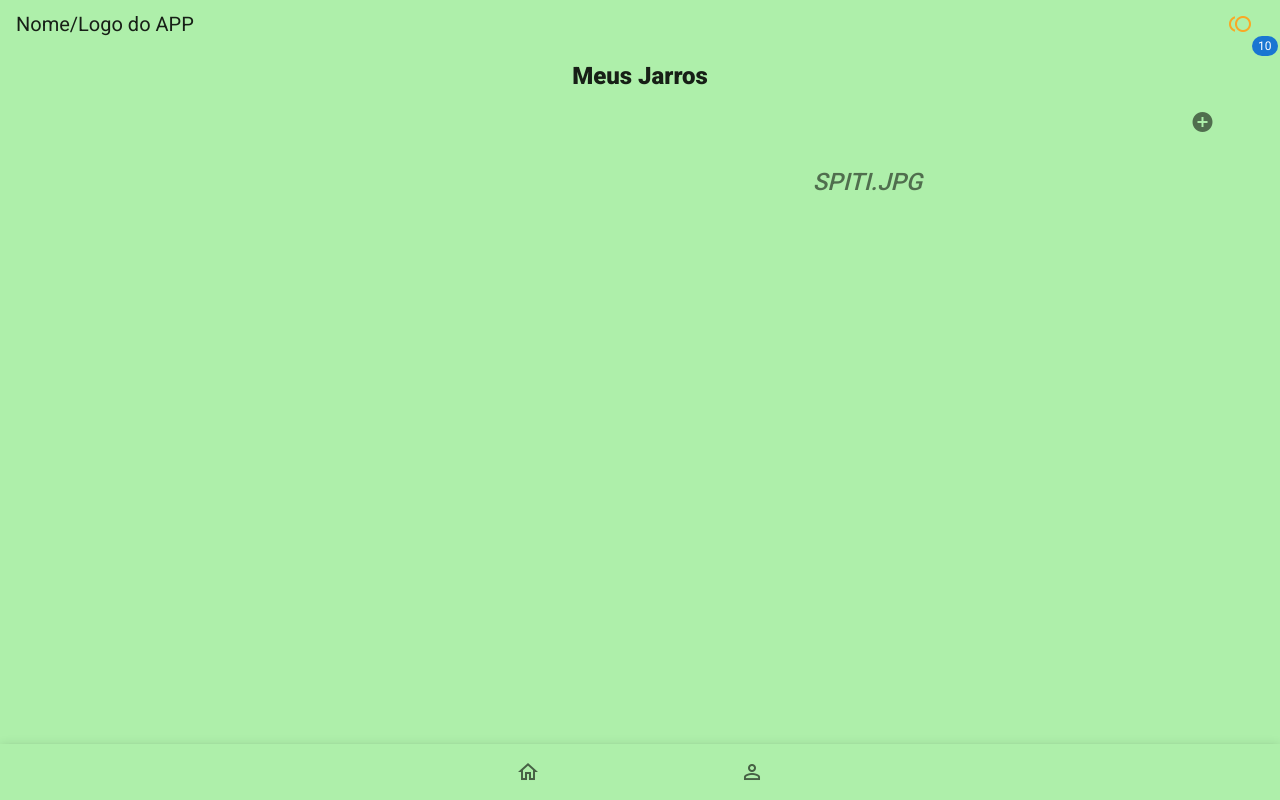
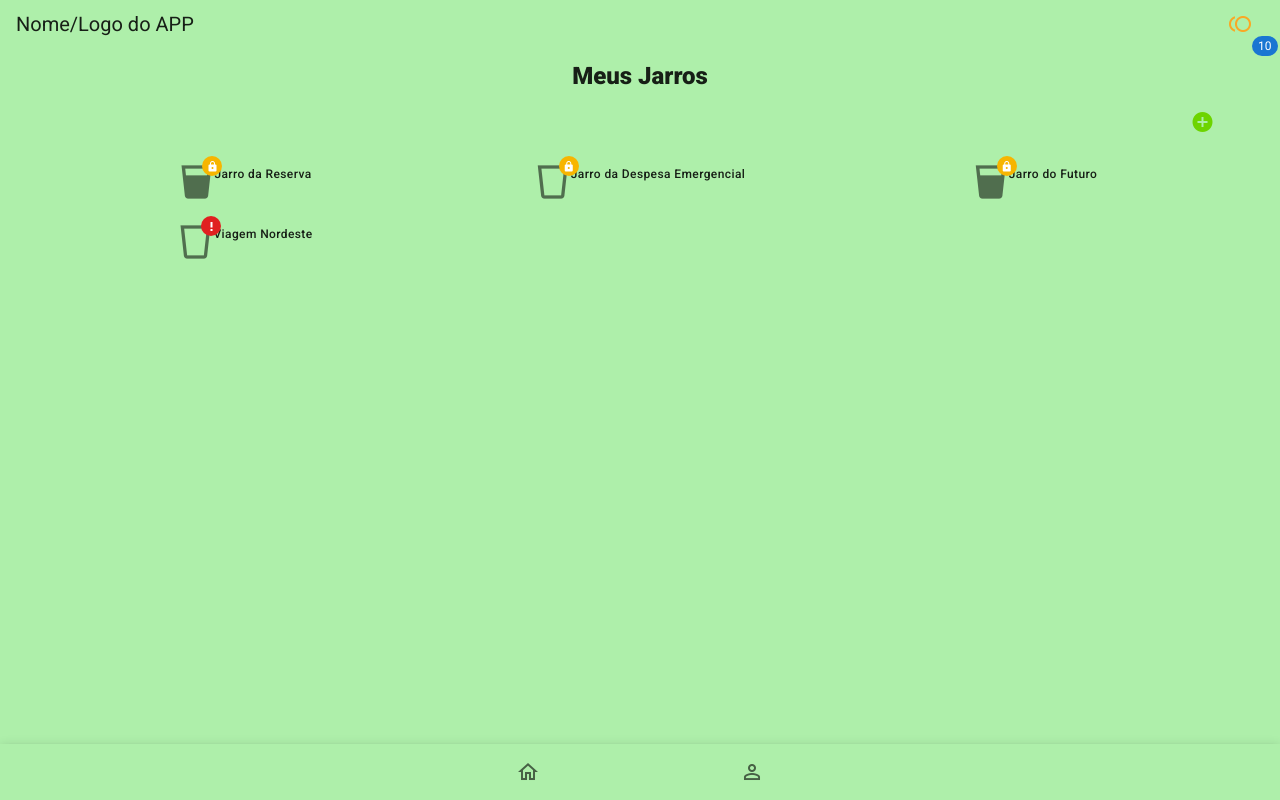
Before and after one commit to flpgst/jar-cash-saver, a Vue app in the folder frontend/: page /#/jars in a window 1280 px wide. Built offline with nearby package versions, Linux system fonts and the light colour scheme.

Commit message:
jar screen completed

```diff
--- a/frontend/src/views/Jars.vue
+++ b/frontend/src/views/Jars.vue
@@ -9,15 +9,25 @@
       </v-col>
       <v-col cols="12" class="d-flex justify-end">
         <v-btn icon>
-          <v-icon color="6dd400">mdi-plus-circle</v-icon>
+          <v-icon color="#6dd400">mdi-plus-circle</v-icon>
         </v-btn>
       </v-col>
     </v-row>
     <v-row>
-      <v-col cols="4" v-for="(jar, i) in jars" :key="i">
-        <v-btn icon :to="jar.path">
-          <v-icon :color="jar.color">{{ jar.icon }}</v-icon>
-        </v-btn>
+      <v-col
+        cols="4"
+        v-for="(jar, i) in jars"
+        :key="i"
+        class="d-flex flex-wrap justify-center"
+      >
+        <v-badge :color="jar.locker.color" :icon="jar.locker.icon" overlap>
+          <v-btn icon :to="jar.path">
+            <v-icon size="40" :color="jar.color">{{ jar.icon }}</v-icon>
+          </v-btn>
+        </v-badge>
+        <p class="font-weight-medium caption text-center">
+          {{ jar.name }}
+        </p>
       </v-col>
     </v-row>
   </v-container>
@@ -31,21 +41,42 @@ export default {
         {
           id: 1,
           name: "Jarro da Reserva",
-          icon: "me-poupe.jpg",
-          path: "jar/1"
+          icon: "mdi-cup",
+          path: "jar/1",
+          locker: {
+            icon: "mdi-lock",
+            color: "#f7b500"
+          }
         },
         {
           id: 2,
           name: "Jarro da Despesa Emergencial",
-          icon: "primo-rico.jpg",
-          path: "jar/2"
+          icon: "mdi-cup-outline",
+          path: "jar/2",
+          locker: {
+            icon: "mdi-lock",
+            color: "#f7b500"
+          }
         },
-
         {
           id: 3,
           name: "Jarro do Futuro",
-          icon: "spiti.jpg",
-          path: "jar/3"
+          icon: "mdi-cup",
+          path: "jar/3",
+          locker: {
+            icon: "mdi-lock",
+            color: "#f7b500"
+          }
+        },
+        {
+          id: 4,
+          name: "Viagem Nordeste",
+          icon: "mdi-cup-outline",
+          path: "jar/4",
+          locker: {
+            icon: "mdi-exclamation-thick",
+            color: "#e02020"
+          }
         }
       ]
     };
```
